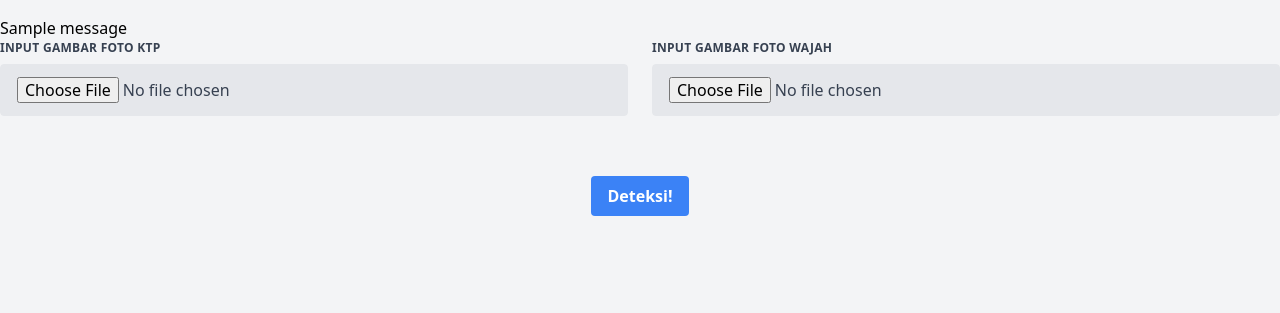
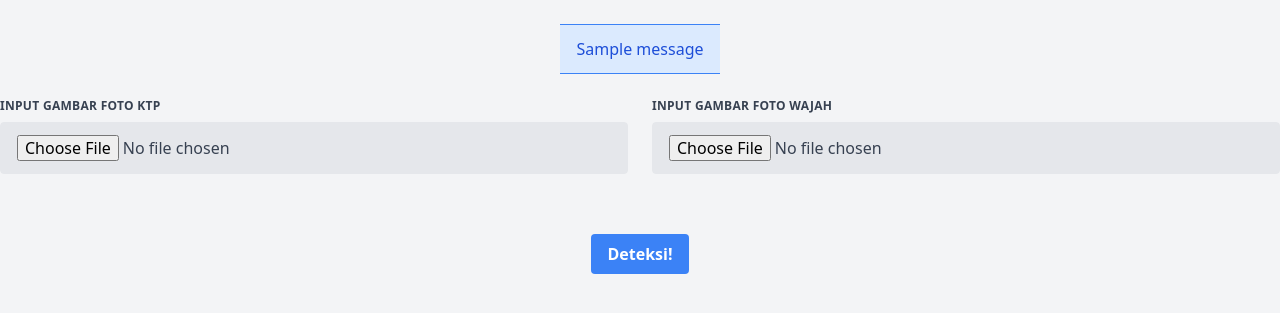
Before and after one commit to z0zero/face-verification, a Flask app: page / in a window 1280 px wide. Shown: the part 80-393 px from the top of the page. Run offline with Flask 3, Linux system fonts and the light colour scheme; one stand-in notice (Sample message) is shown; some libraries are stand-ins or nearby versions.

Commit message:
Add face verification functionality using DeepFace library

```diff
--- a/app.py
+++ b/app.py
@@ -1,40 +1,89 @@
 import os
 from flask import Flask, render_template, request, flash, redirect, url_for
 from werkzeug.utils import secure_filename
+import numpy as np
+from scipy import spatial
+from deepface import DeepFace
+import cv2  # Import OpenCV
 
-UPLOAD_FOLDER = '/path/to/the/uploads'
+UPLOAD_FOLDER = 'static/uploads'
+PROCESSED_FOLDER = 'static/processed'  # Folder for saving processed images
 ALLOWED_EXTENSIONS = {'png', 'jpg', 'jpeg'}
 
 app = Flask(__name__)
 app.config['UPLOAD_FOLDER'] = UPLOAD_FOLDER
-app.secret_key = 'super secret key' # Needed for flash messaging
+app.config['PROCESSED_FOLDER'] = PROCESSED_FOLDER
+app.secret_key = 'super secret key'
 
 def allowed_file(filename):
     return '.' in filename and filename.rsplit('.', 1)[1].lower() in ALLOWED_EXTENSIONS
 
 @app.route('/', methods=['GET', 'POST'])
 def home():
+    verification_result = None
+    ktp_filename = None
+    face_filename = None
+    ktp_face_path = None
+    face_face_path = None
+    cosine_threshold = 0.45
+    cosine_score = None
+
     if request.method == 'POST':
         ktp_image = request.files['ktpImage']
         face_image = request.files['faceImage']
 
-        if ktp_image and allowed_file(ktp_image.filename):
-            filename = secure_filename(ktp_image.filename)
-            ktp_image.save(os.path.join(app.config['UPLOAD_FOLDER'], filename))
-            flash('KTP image successfully uploaded')
+        if ktp_image and face_image and allowed_file(ktp_image.filename) and allowed_file(face_image.filename):
+            ktp_filename = secure_filename(ktp_image.filename)
+            face_filename = secure_filename(face_image.filename)
+            ktp_path = os.path.join(app.config['UPLOAD_FOLDER'], ktp_filename)
+            face_path = os.path.join(app.config['UPLOAD_FOLDER'], face_filename)
+            ktp_image.save(ktp_path)
+            face_image.save(face_path)
+
+            try:
+                ktp_embedding = DeepFace.represent(img_path=ktp_path, model_name='Facenet512')[0]["embedding"]
+                face_embedding = DeepFace.represent(img_path=face_path, model_name='Facenet512')[0]["embedding"]
+
+                # print("KTP Embedding:", ktp_embedding)  # Debug: Cetak embedding KTP
+                # print("Face Embedding:", face_embedding)  # Debug: Cetak embedding Wajah
+
+                if ktp_embedding is not None and face_embedding is not None:
+                    if isinstance(ktp_embedding, (np.ndarray, list)) and isinstance(face_embedding, (np.ndarray, list)):
+                        cosine_score = 1 - spatial.distance.cosine(ktp_embedding, face_embedding)
+                        verification_result = cosine_score >= cosine_threshold
+                    else:
+                        raise TypeError("Embeddings should be list or numpy array.")
+                else:
+                    raise ValueError("Could not get embeddings for the images.")
+
+                # Process KTP image and save
+                ktp_faces = DeepFace.extract_faces(img_path=ktp_path, detector_backend='opencv')
+                if ktp_faces:
+                    ktp_face_img = ktp_faces[0]
+                    if isinstance(ktp_face_img, np.ndarray):  # Pastikan ini adalah array NumPy
+                        ktp_face_path = os.path.join(app.config['PROCESSED_FOLDER'], 'processed_' + ktp_filename)
+                        cv2.imwrite(ktp_face_path, ktp_face_img)  # Save the processed face image
+
+                # Process face image and save
+                face_faces = DeepFace.extract_faces(img_path=face_path, detector_backend='opencv')
+                if face_faces:
+                    face_face_img = face_faces[0]
+                    if isinstance(face_face_img, np.ndarray):  # Pastikan ini adalah array NumPy
+                        face_face_path = os.path.join(app.config['PROCESSED_FOLDER'], 'processed_' + face_filename)
+                        cv2.imwrite(face_face_path, face_face_img)  # Save the processed face image
+
+                flash('Verification successful: Same person.' if verification_result else 'Verification failed: Different person.')
+            except Exception as e:
+                flash(str(e))
+                return redirect(url_for('home'))
         else:
-            flash('Invalid file type for KTP image')
+            flash('Invalid file type for images')
 
-        if face_image and allowed_file(face_image.filename):
-            filename = secure_filename(face_image.filename)
-            face_image.save(os.path.join(app.config['UPLOAD_FOLDER'], filename))
-            flash('Face image successfully uploaded')
-        else:
-            flash('Invalid file type for Face image')
+    # Make sure to send the relative path from the 'static' folder to the template
+    ktp_face_path_rel = os.path.join('processed', 'processed_' + ktp_filename) if ktp_face_path else None
+    face_face_path_rel = os.path.join('processed', 'processed_' + face_filename) if face_face_path else None
 
-        return redirect(url_for('home'))
-
-    return render_template('home.html')
+    return render_template('home.html', verification_result=verification_result, ktp_filename=ktp_filename, face_filename=face_filename, ktp_face_path=ktp_face_path_rel, face_face_path=face_face_path_rel, cosine_score=cosine_score)
 
 if __name__ == '__main__':
     app.run(debug=True)
--- a/templates/home.html
+++ b/templates/home.html
@@ -4,45 +4,79 @@
 <div class="container mx-auto mt-4">
   {% with messages = get_flashed_messages() %}
   {% if messages %}
-            <ul class="flashes">
+  <div class="flashes flex flex-col md:flex-row flex-wrap justify-center items-center mb-4">
     {% for message in messages %}
-                <li>{{ message }}</li>
+    <p class="alert bg-blue-100 border-t border-b border-blue-500 text-blue-700 px-4 py-3 my-2 mx-auto" role="alert"
+      style="max-width: 45%;">
+      {{ message }}
+    </p>
     {% endfor %}
-            </ul>
+  </div>
   {% endif %}
   {% endwith %}
 
-    <!-- Flex container for side-by-side layout -->
+  <form action="{{ url_for('home') }}" method="post" enctype="multipart/form-data">
     <div class="flex flex-wrap -mx-3 mb-6 justify-center">
-        <!-- Form to upload KTP image -->
       <div class="form-group md:flex-1 px-3 mb-6">
-            <label for="ktpImage" class="block uppercase tracking-wide text-gray-700 text-xs font-bold mb-2">Input Gambar Foto KTP</label>
-            <input type="file" id="ktpImage" name="ktpImage" class="appearance-none block w-full bg-gray-200 text-gray-700 border rounded py-3 px-4 mb-3 leading-tight focus:outline-none focus:border-gray-500" onchange="previewImage(event, 'ktpPreview')">
-            <div class="flex justify-center">
-                <img id="ktpPreview" class="hidden w-64 h-auto border" />
+        <label for="ktpImage" class="block uppercase tracking-wide text-gray-700 text-xs font-bold mb-2">Input Gambar
+          Foto KTP</label>
+        <input type="file" id="ktpImage" name="ktpImage"
+          class="appearance-none block w-full bg-gray-200 text-gray-700 border rounded py-3 px-4 mb-3 leading-tight focus:outline-none focus:border-gray-500"
+          onchange="previewImage(event, 'ktpPreview')">
+        <div class="flex justify-center items-center">
+          <img id="ktpPreview" class="hidden w-full max-w-xs h-auto border" />
         </div>
       </div>
 
-        <!-- Form to upload Face image -->
       <div class="form-group md:flex-1 px-3 mb-6">
-            <label for="faceImage" class="block uppercase tracking-wide text-gray-700 text-xs font-bold mb-2">Input Gambar Foto Wajah</label>
-            <input type="file" id="faceImage" name="faceImage" class="appearance-none block w-full bg-gray-200 text-gray-700 border rounded py-3 px-4 mb-3 leading-tight focus:outline-none focus:border-gray-500" onchange="previewImage(event, 'facePreview')">
-            <div class="flex justify-center">
-                <img id="facePreview" class="hidden w-64 h-auto border" />
+        <label for="faceImage" class="block uppercase tracking-wide text-gray-700 text-xs font-bold mb-2">Input Gambar
+          Foto Wajah</label>
+        <input type="file" id="faceImage" name="faceImage"
+          class="appearance-none block w-full bg-gray-200 text-gray-700 border rounded py-3 px-4 mb-3 leading-tight focus:outline-none focus:border-gray-500"
+          onchange="previewImage(event, 'facePreview')">
+        <div class="flex justify-center items-center">
+          <img id="facePreview" class="hidden w-full max-w-xs h-auto border" />
         </div>
       </div>
     </div>
 
-    <!-- Detection button -->
     <div class="flex justify-center mt-4">
-        <button type="submit" class="bg-blue-500 hover:bg-blue-700 text-white font-bold py-2 px-4 rounded">Deteksi!</button>
+      <button type="submit"
+        class="bg-blue-500 hover:bg-blue-700 text-white font-bold py-2 px-4 rounded">Deteksi!</button>
     </div>
+  </form>
+
+  <!-- Menampilkan hasil verifikasi -->
+  {% if verification_result is not none %}
+  <div class="verification-result mt-4">
+    <h3 class="text-center text-lg">Hasil Verifikasi</h3>
+    {% if verification_result %}
+    <p class="text-center text-green-500">Verifikasi berhasil: Orang yang sama.</p>
+    {% else %}
+    <p class="text-center text-red-500">Verifikasi gagal: Orang yang berbeda.</p>
+    {% endif %}
+    <!-- Tampilkan skor cosine similarity -->
+    {% if cosine_score is not none %}
+    <p class="text-center">Skor Kesamaan: {{ cosine_score }}</p>
+    {% else %}
+    <p class="text-center">Skor Kesamaan: Tidak dapat dihitung</p>
+    {% endif %}
+    <div class="image-comparison">
+      <!-- Tampilkan gambar wajah KTP yang telah diproses -->
+      {% if ktp_face_path %}
+      <img src="{{ url_for('static', filename=ktp_face_path) }}" alt="Processed KTP Face">
+      {% endif %}
+
+      <!-- Tampilkan gambar wajah yang diunggah dan telah diproses -->
+      {% if face_face_path %}
+      <img src="{{ url_for('static', filename=face_face_path) }}" alt="Processed Face Image">
+      {% endif %}
     </div>
-
+  {% endif %}
   <script>
     function previewImage(event, previewId) {
       var reader = new FileReader();
-        reader.onload = function(){
+      reader.onload = function () {
         var output = document.getElementById(previewId);
         output.src = reader.result;
         output.classList.remove('hidden');
```
Also changed, not shown: 2 other files. Lines whose indentation alone changed are shown as unchanged.
